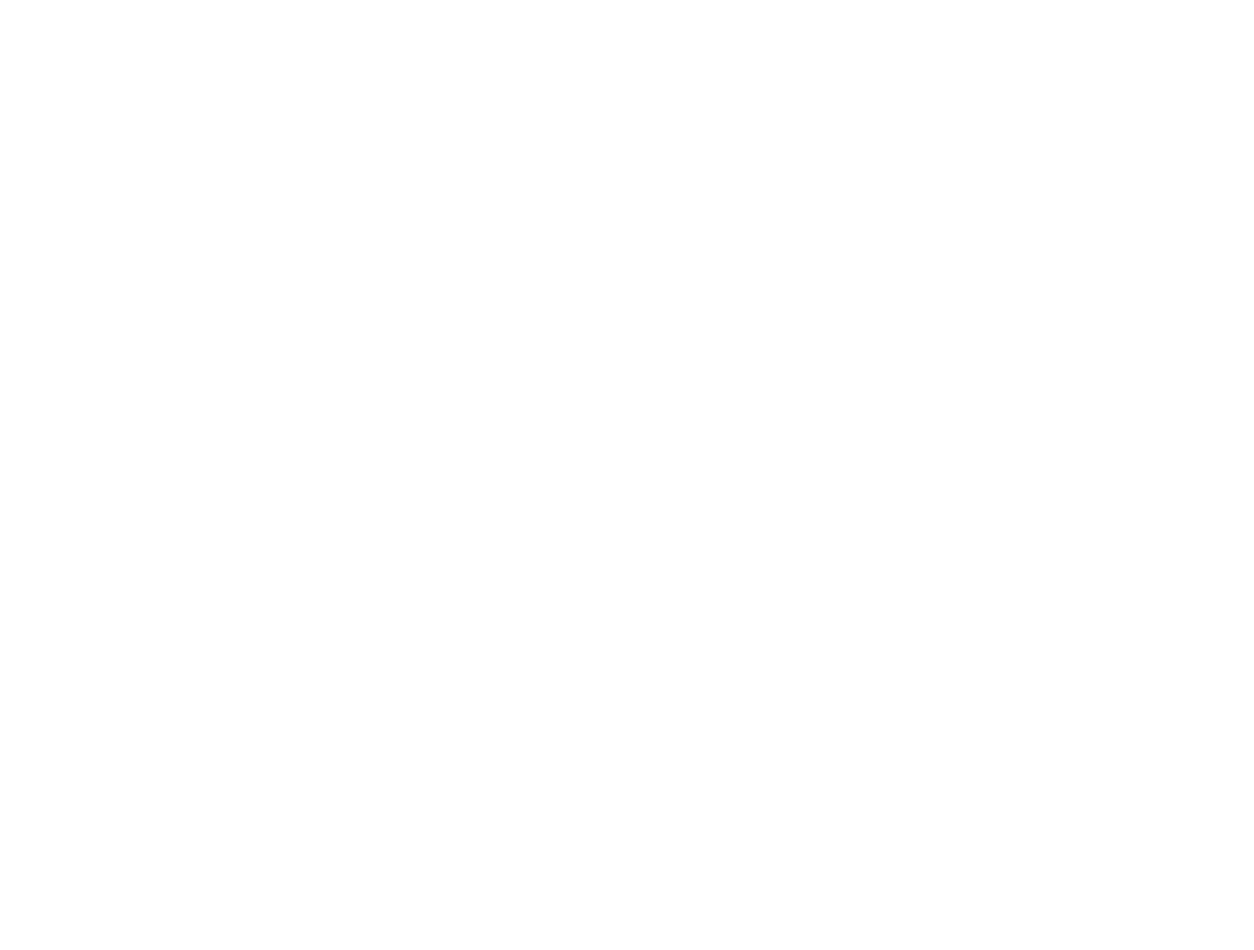
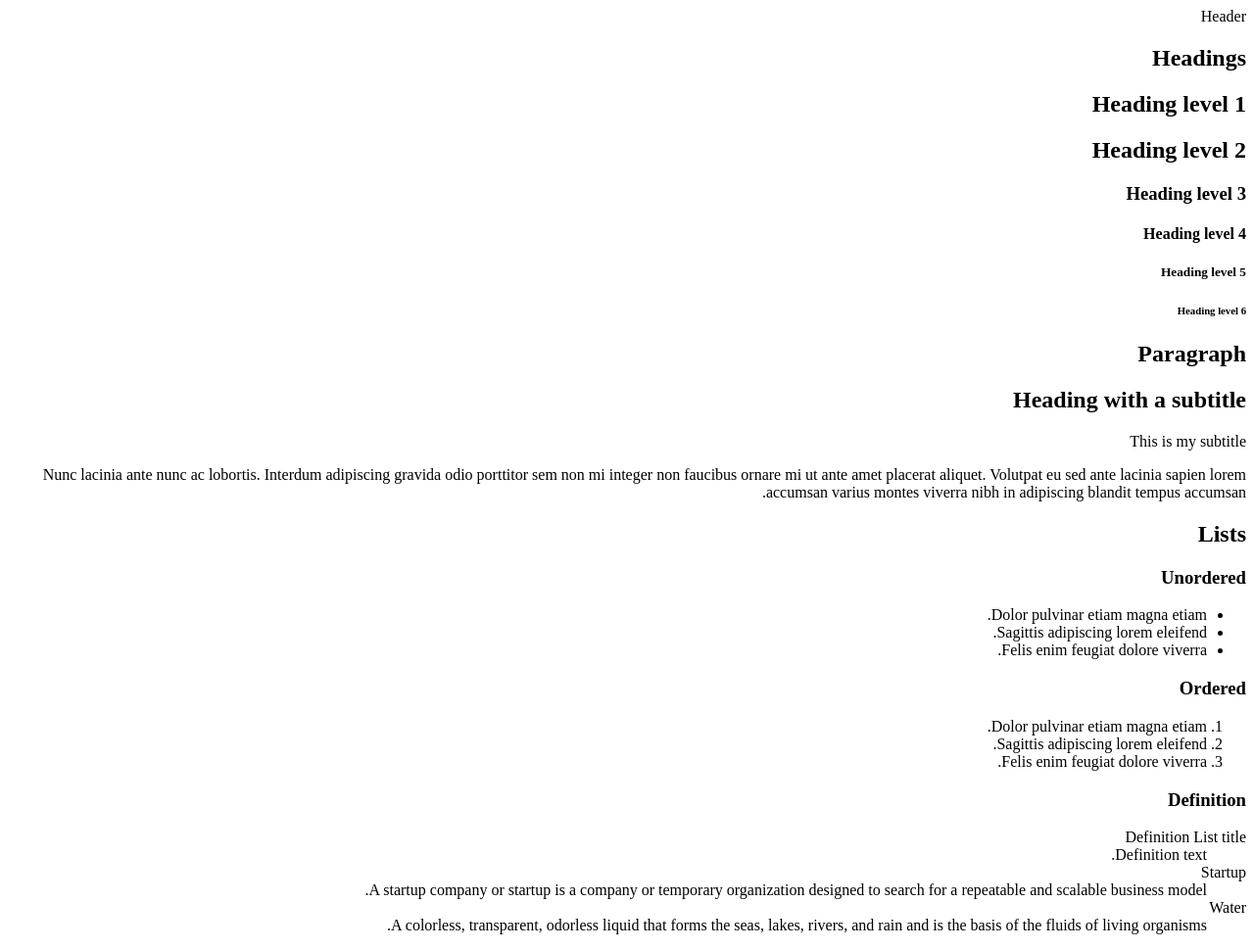
Before and after one commit to KVang2/atlas-web_front_end, a plain HTML site: page html_advanced/28-styleguide.html in a window 1280 px wide. Shown: the whole page at 98% size. Before the commit the page ends 800 px from the top, so only its background shows below. Drawn offline with Linux system fonts and the light colour scheme.

```diff
--- a/html_advanced/28-styleguide.html
+++ b/html_advanced/28-styleguide.html
@@ -0,0 +1,67 @@
+<!DOCTYPE html>
+<html lang="en" dir="rtl">
+<head>
+    Header
+    <meta charset="utf-8">
+    <meta name="viewport" content="width=device-width, initial-scale=1.0, viewport-fit=cover">
+    <meta name="description" content="Techium is a digital agency">
+    <title> Styleguide - Techium </title>
+    <link rel="icon" type="image/x-icon" href="./favicon.ico">
+    <link rel="icon" type="image/x-icon" href="./favicon.png">
+</head>
+<body>
+    <header></header>
+    <main>
+        <section>
+            <header>
+                <h2>Headings</h2>
+            </header>
+            <h1>Heading level 1</h1>
+            <h2>Heading level 2</h2>
+            <h3>Heading level 3</h3>
+            <h4>Heading level 4</h4>
+            <h5>Heading level 5</h5>
+            <h6>Heading level 6</h6>
+        </section>
+
+        <section>
+            <header>
+                <h2>Paragraph</h2>
+            </header>
+            <h2>Heading with a subtitle</h2>
+            <p>This is my subtitle</p>
+            <p>Nunc lacinia ante nunc ac lobortis. Interdum adipiscing gravida odio porttitor sem non mi integer non faucibus ornare mi ut ante amet placerat aliquet. Volutpat eu sed ante lacinia sapien lorem accumsan varius montes viverra nibh in adipiscing blandit tempus accumsan.</p>
+        </section>
+
+        <!-- Lists -->
+        <section>
+            <header>
+                <h2>Lists</h2>
+            </header>
+            <div>
+                <h3>Unordered</h3>
+                    <ul>
+                        <li>Dolor pulvinar etiam magna etiam.</li>                            <li>Sagittis adipiscing lorem eleifend.</li>
+                        <li>Felis enim feugiat dolore viverra.</li>
+                    </ul>
+                <h3>Ordered</h3>
+                    <ol>
+                        <li>Dolor pulvinar etiam magna etiam.</li>
+                        <li>Sagittis adipiscing lorem eleifend.</li>
+                        <li>Felis enim feugiat dolore viverra.</li>
+                    </ol>
+                <h3>Definition</h3>
+                    <dl>
+                        <dt>Definition List title</dt>
+                        <dd>Definition text.</dd>
+                        <dt>Startup</dt>
+                        <dd>A startup company or startup is a company or temporary organization designed to search for a repeatable and scalable business model.</dd>
+                        <dt>Water</dt>
+                        <dd>A colorless, transparent, odorless liquid that forms the seas, lakes, rivers, and rain and is the basis of the fluids of living organisms.</dd>
+                    </dl>
+            </div>
+        </section>
+    </main>
+    <footer></footer>
+</body>
+</html>
```
Also changed, not shown: html_advanced/27-index.html (+4 -0 lines).
